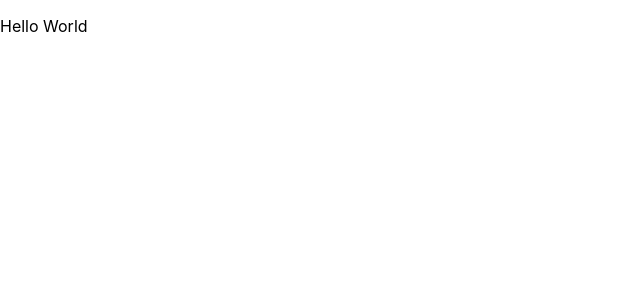
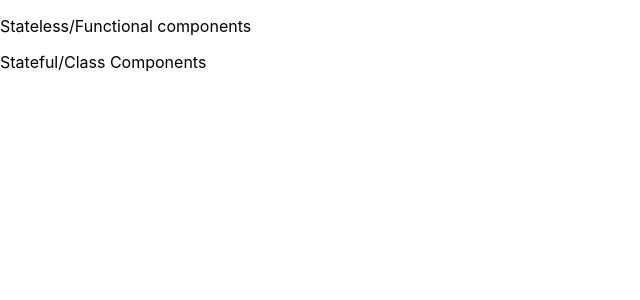
Before and after one commit to tamathecxder/MasteringReactJS, a React (Create React App) app: page / in a window 1280 px wide. Shown: the top 300 px of the page, without its empty margins (0-640 px from the left). Built offline with nearby package versions, Linux system fonts and the light colour scheme.

Commit message:
Stateless & Stateful Components

```diff
--- /dev/null
+++ b/src/components/HelloStateless.jsx
@@ -0,0 +1,7 @@
+import React from 'react';
+
+const HelloStateless = () => {
+  return <p>Stateless/Functional components</p>
+}
+
+export default HelloStateless;
--- /dev/null
+++ b/src/container/StatefulComponent.jsx
@@ -0,0 +1,13 @@
+import React from 'react';
+
+class StatefulComponent extends React.Component {
+  render() {
+    return (
+      <>
+        <p>Stateful/Class Components</p>
+      </>
+    )
+  }
+}
+
+export default StatefulComponent;
--- a/src/index.js
+++ b/src/index.js
@@ -3,14 +3,13 @@ import ReactDOM from 'react-dom';
 import './index.css';
 import App from './App';
 import reportWebVitals from './reportWebVitals';
-
-const HelloWorld = () => {
-  return <p>Hello World</p>
-}
+import HelloStateless from './components/HelloStateless';
+import StatefulComponent from './container/StatefulComponent';
 
 ReactDOM.render(
   <React.StrictMode>
-    <HelloWorld />
+    <HelloStateless />
+    <StatefulComponent />
   </React.StrictMode>,
   document.getElementById('root')
 );
```
